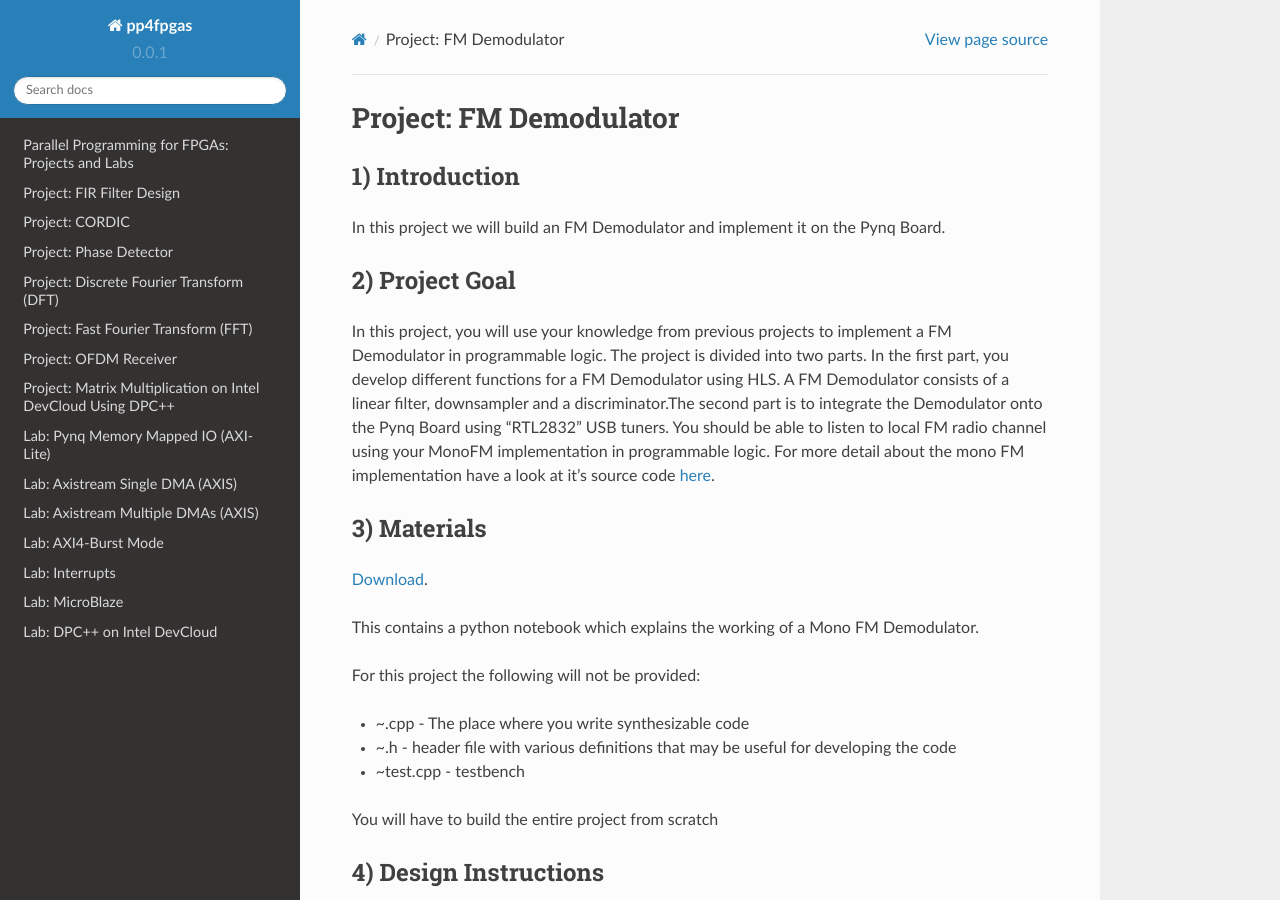
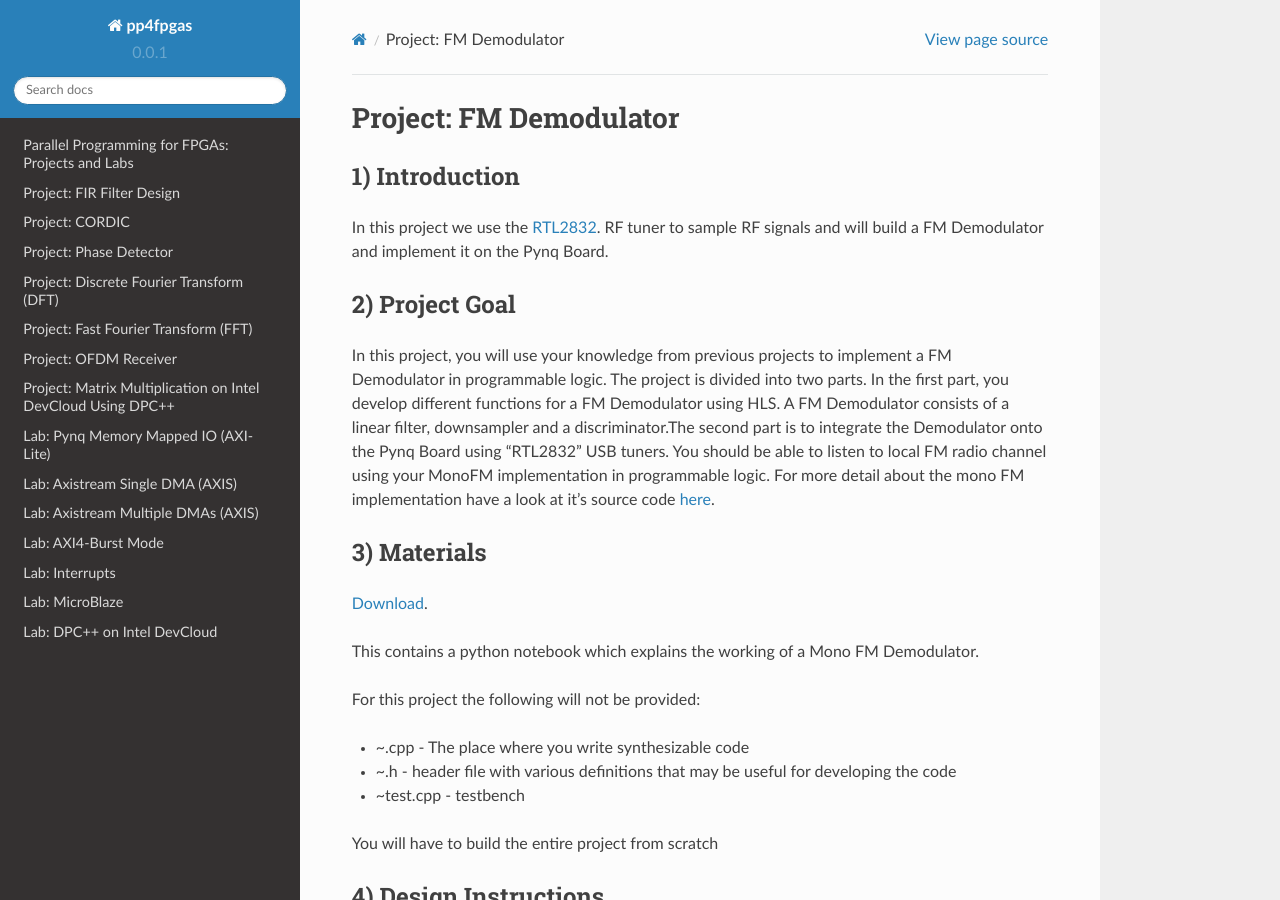
Before and after one commit to KastnerRG/Read_the_docs, a Sphinx documentation site: the page built from docs/mono_fm.rst, in a window 1280 px wide and 900 px high. Built offline with Sphinx 7.4.7 and the Read the Docs theme 2.0.0, drawn with Linux system fonts in a browser that asks for light colours.

Commit message:
Update mono_fm.rst

```diff
--- a/docs/mono_fm.rst
+++ b/docs/mono_fm.rst
@@ -8,7 +8,7 @@ Project: FM Demodulator
 
 1) Introduction
 ---------------
-In this project we will build an FM Demodulator and implement it on the Pynq Board.
+In this project we use the `RTL2832 <https://www.rtl-sdr.com/tag/rtl2832/>`_. RF tuner to sample RF signals and will build a FM Demodulator and implement it on the Pynq Board.
 
 2) Project Goal
 ---------------
```
Also changed, not shown: other parts of docs/mono_fm.rst (+1 -1 lines).
